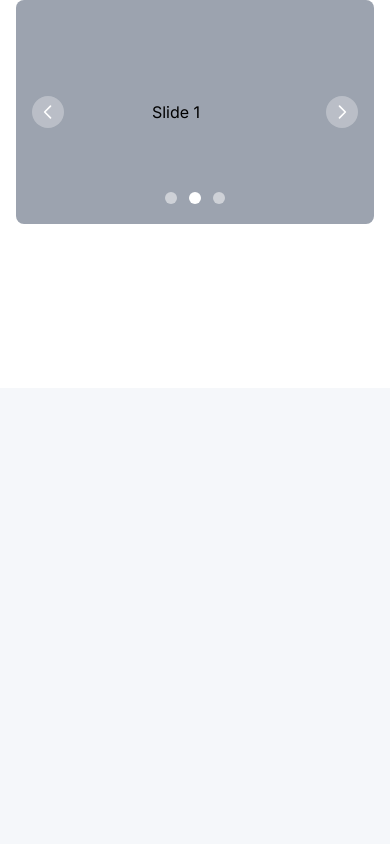
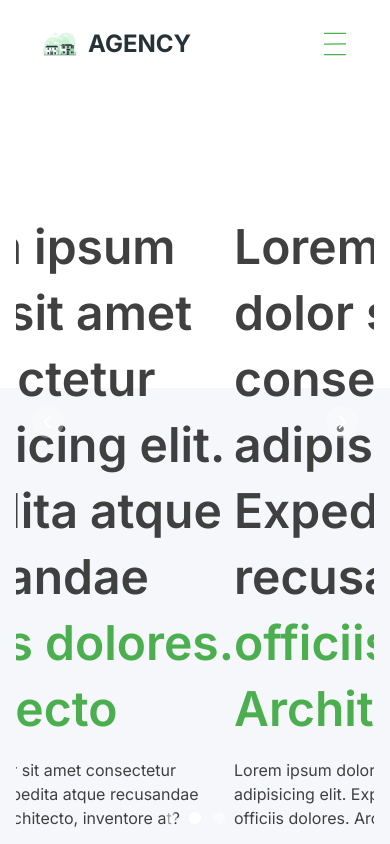
Before and after one commit to zablon-oigo/agency, a React (Vite) app: page / in a window 390 px wide. Built offline with nearby package versions, Linux system fonts and the light colour scheme.

Commit message:
adding Carousel

```diff
--- a/src/components/Header.jsx
+++ b/src/components/Header.jsx
@@ -4,19 +4,65 @@ function Header() {
   return (
     <div className='bg-neutralSilver'>
         <div className="px-4 md:px-14 max-w-screen-2xl mx-auto min-h-screen h-screen">
-        <div className="h-56 sm:h-64 xl:h-80 2xl:h-96">
-      <Carousel onSlideChange={(index) => console.log('onSlideChange()', index)}>
-        <div className="flex h-full items-center justify-center bg-gray-400 dark:bg-gray-700 dark:text-white">
-          Slide 1
+
+      <Carousel className='w-full mx-auto'>
+        <div className="my-28 md:my-8 py-12 flex flex-col md:flex-row-reverse justify-between items-center gap-12">
+          <div className="">
+          <img src="" alt="" className="" />
+          </div>
+          <div className="md:w-1/2">
+            <h1 className="text-5xl font-semibold mb-4 text-neutralDGray md:w-3/4 leading-snug">
+            Lorem ipsum dolor sit amet consectetur adipisicing elit. Expedita atque recusandae <span className="text-brandPrimary">
+            officiis dolores. Architecto
+            </span>
+            </h1>
+            <p className="text-neutralDGray text-base mb-8 ">
+              Lorem ipsum dolor sit amet consectetur adipisicing elit. Expedita atque recusandae officiis dolores. Architecto, inventore at?
+            </p>
+              <button className="px-7 py-2 bg-brandPrimary text-white rounded hover:bg-neutralDGray transition-all duration-300 hover:-translate-y-4">
+                Register
+              </button>
+          </div>
         </div>
-        <div className="flex h-full items-center justify-center bg-gray-400 dark:bg-gray-700 dark:text-white">
-          Slide 2
+        <div className="my-28 md:my-8 py-12 flex flex-col md:flex-row-reverse justify-between items-center gap-12">
+          <div className="">
+          <img src="" alt="" className="" />
+          </div>
+          <div className="md:w-1/2">
+            <h1 className="text-5xl font-semibold mb-4 text-neutralDGray md:w-3/4 leading-snug">
+            Lorem ipsum dolor sit amet consectetur adipisicing elit. Expedita atque recusandae <span className="text-brandPrimary">
+            officiis dolores. Architecto
+            </span>
+            </h1>
+            <p className="text-neutralDGray text-base mb-8 ">
+              Lorem ipsum dolor sit amet consectetur adipisicing elit. Expedita atque recusandae officiis dolores. Architecto, inventore at?
+            </p>
+              <button className="px-7 py-2 bg-brandPrimary text-white rounded hover:bg-neutralDGray transition-all duration-300 hover:-translate-y-4">
+                Register
+              </button>
+          </div>
         </div>
-        <div className="flex h-full items-center justify-center bg-gray-400 dark:bg-gray-700 dark:text-white">
-          Slide 3
+        <div className="my-28 md:my-8 py-12 flex flex-col md:flex-row-reverse justify-between items-center gap-12">
+          <div className="">
+          <img src="" alt="" className="" />
+          </div>
+          <div className="md:w-1/2">
+            <h1 className="text-5xl font-semibold mb-4 text-neutralDGray md:w-3/4 leading-snug">
+            Lorem ipsum dolor sit amet consectetur adipisicing elit. Expedita atque recusandae <span className="text-brandPrimary">
+            officiis dolores. Architecto
+            </span>
+            </h1>
+            <p className="text-neutralDGray text-base mb-8 ">
+              Lorem ipsum dolor sit amet consectetur adipisicing elit. Expedita atque recusandae officiis dolores. Architecto, inventore at?
+            </p>
+              <button className="px-7 py-2 bg-brandPrimary text-white rounded hover:bg-neutralDGray transition-all duration-300 hover:-translate-y-4">
+                Register
+              </button>
+          </div>
         </div>
+
       </Carousel>
-    </div>
+
         </div>
     </div>
   )
```
